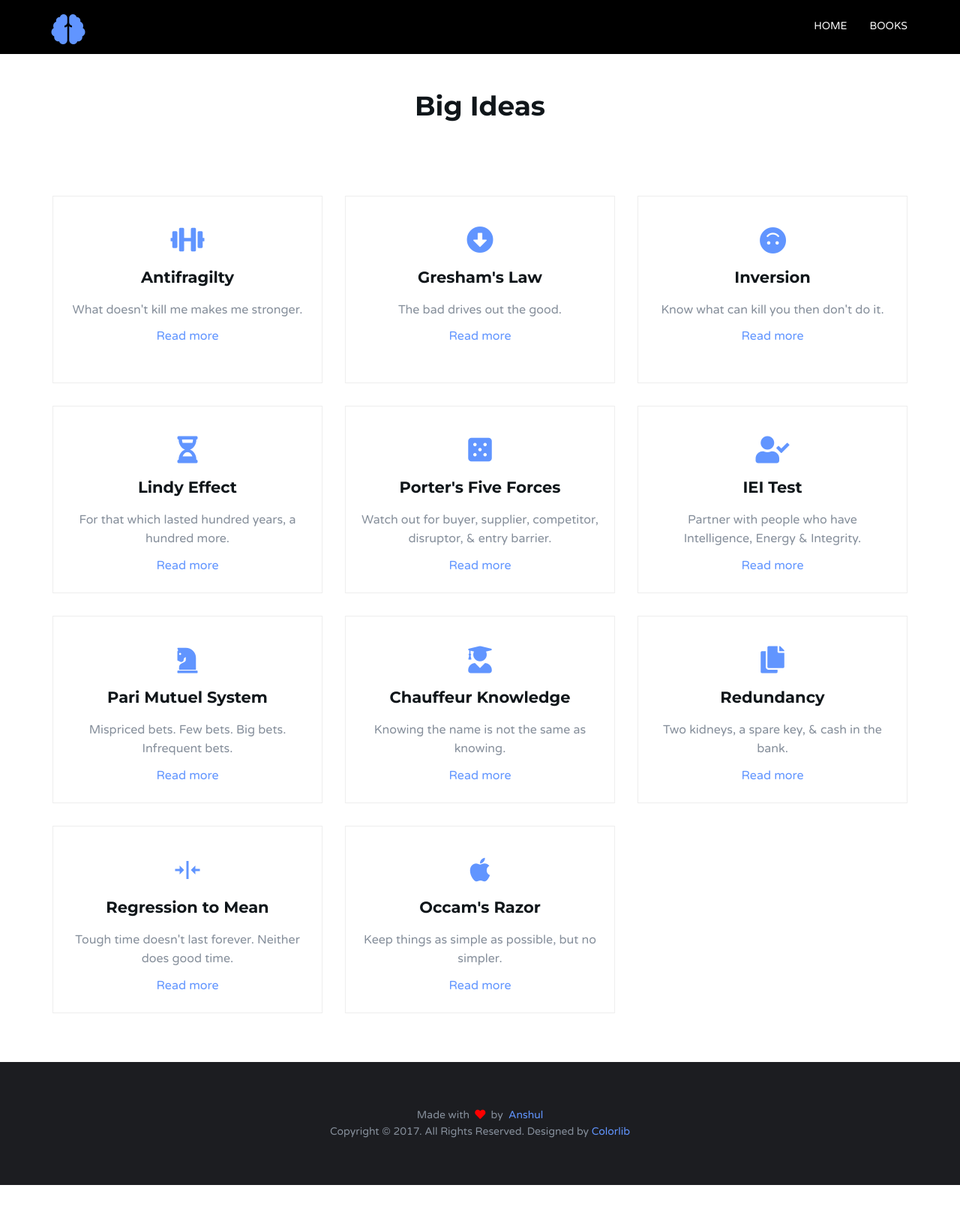
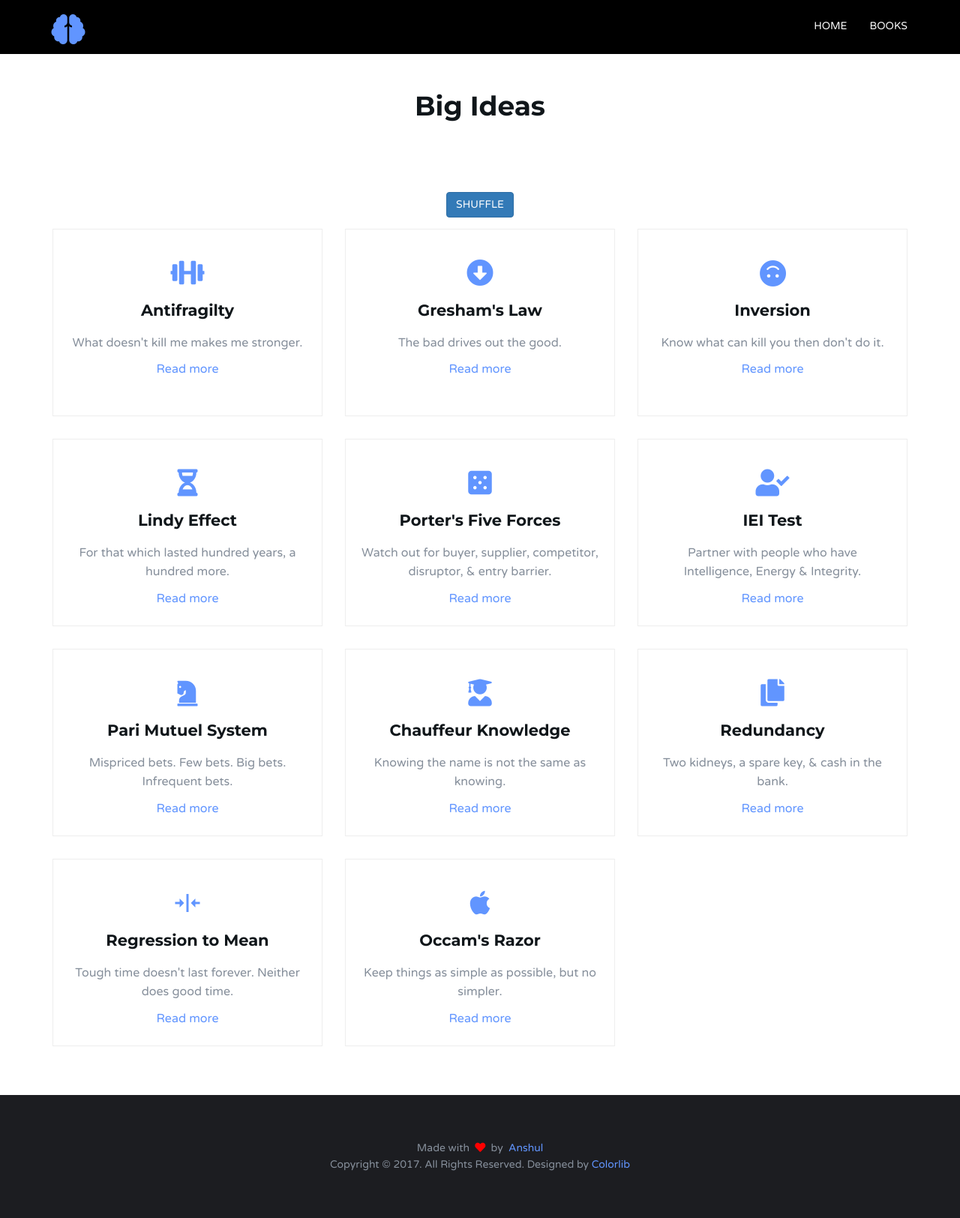
Before and after one commit to anshulkhare7/BigIdeasWebsite, a Jekyll site: the page built from index.html, in a window 1280 px wide. Shown: the whole page at 75% size. Built offline with Jekyll 4.4.1, drawn with Linux system fonts in a browser that asks for light colours; nearby versions of some CDN libraries; before the commit the page ends 1580 px from its top, so only the background shows below that.

Commit message:
added shuffle feature

```diff
--- a/css/style.css
+++ b/css/style.css
@@ -1821,3 +1821,15 @@
 .navbar{
     min-height: 60px;
 }
+
+.button-row{
+    text-align: center;
+}
+
+.button-margin{
+    margin-top: 10px;
+}
+
+button{
+    text-transform: uppercase;
+}
--- a/index.html
+++ b/index.html
@@ -11,19 +11,23 @@
 
 		<!-- Container -->
 		<div class="container">
-
-			<!-- Row -->
 			<div class="row">
-
 				<!-- Section header -->
 				<div class="section-header text-center">
 					<h2 class="title">Big Ideas</h2>
 				</div>
 				<!-- /Section header -->
-
+			</div>
+			<div class="row button-row">
+				<div class="col-md-12 button-margin">
+					<button id="btn-shuffle" class="btn btn-primary">Shuffle</button>
+				</div>
+			</div>
+			<!-- Row -->
+			<div id="idea-containter" class="row">
 				<!-- about -->
 				{% for idea in site.data.ideas %}
-				<div class="col-md-4">
+				<div class="col-md-4 ideas">
 					<div class="about">
 						{{ idea.icon }}
 						<h3>{{ idea.title }}</h3>
--- a/js/main.js
+++ b/js/main.js
@@ -90,4 +90,38 @@
 		}
 	});
 
+	///////////////////////////
+	// Custom
+    $("#btn-shuffle").bind('click', shuffle);
+
+    function shuffle(){
+        $("#idea-containter").each(function(){
+            var divs = $(this).find('.ideas');
+            for(var i = 0; i < divs.length; i++)
+				$(divs[i]).remove();
+            //the fisher yates algorithm, from http://stackoverflow.com/questions/2450954/how-to-randomize-a-javascript-array
+            var i = divs.length;
+            if ( i == 0 )
+				return false;
+
+			while ( --i ) {
+               var j = Math.floor( Math.random() * ( i + 1 ) );
+               var tempi = divs[i];
+               var tempj = divs[j];
+               divs[i] = tempj;
+               divs[j] = tempi;
+             }
+
+			for(var i = 0; i < divs.length; i++)
+				$(divs[i]).appendTo(this);
+        });
+    }
+
+	// $('#btn-shuffle').click(function(){
+    //     var ideaslength = $('.ideas').length;
+	// 	var idea = $('.ideas').first();
+	// 	// alert(idea.html());
+	// 	// $('#idea-container').a;
+    // });
+
 })(jQuery);
```
